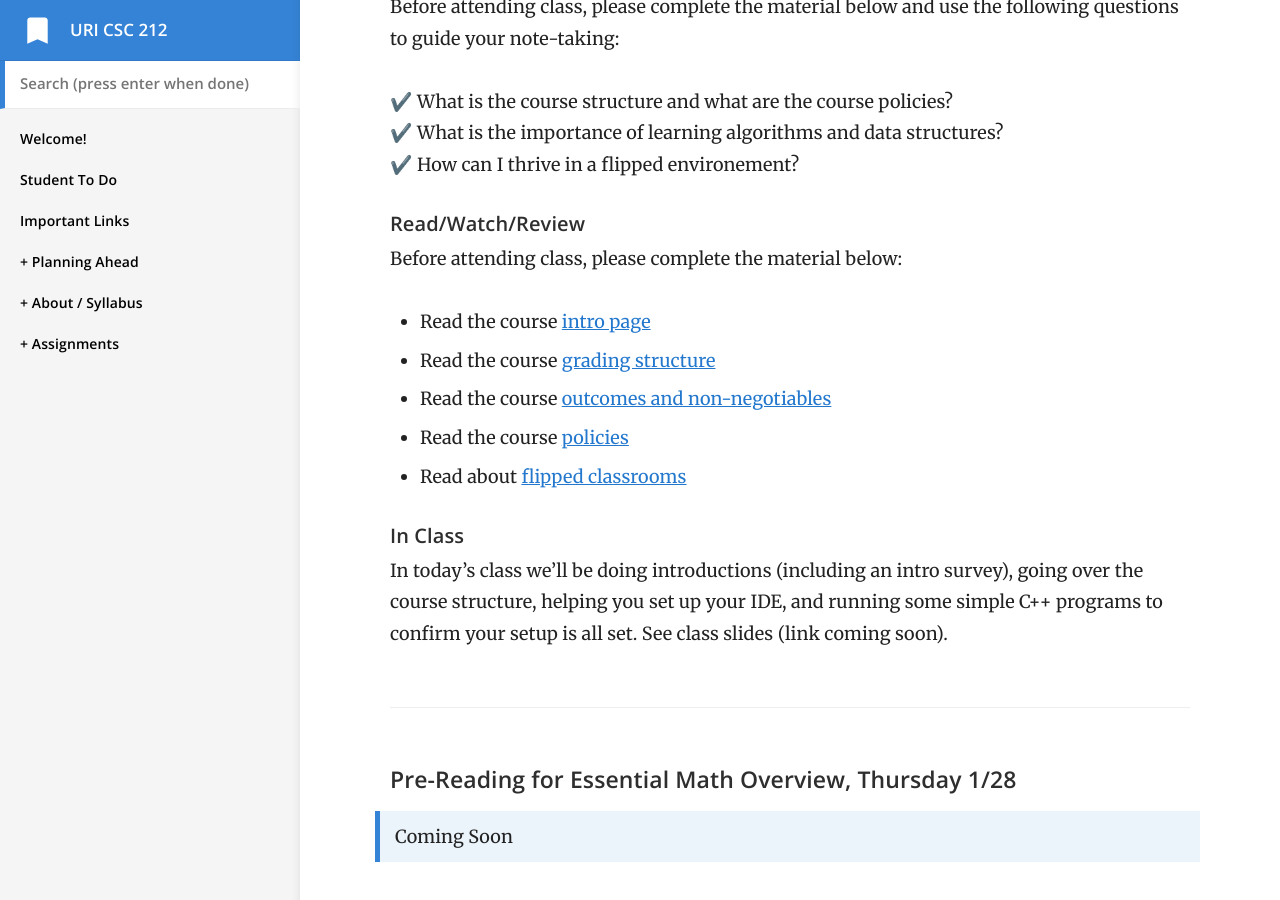
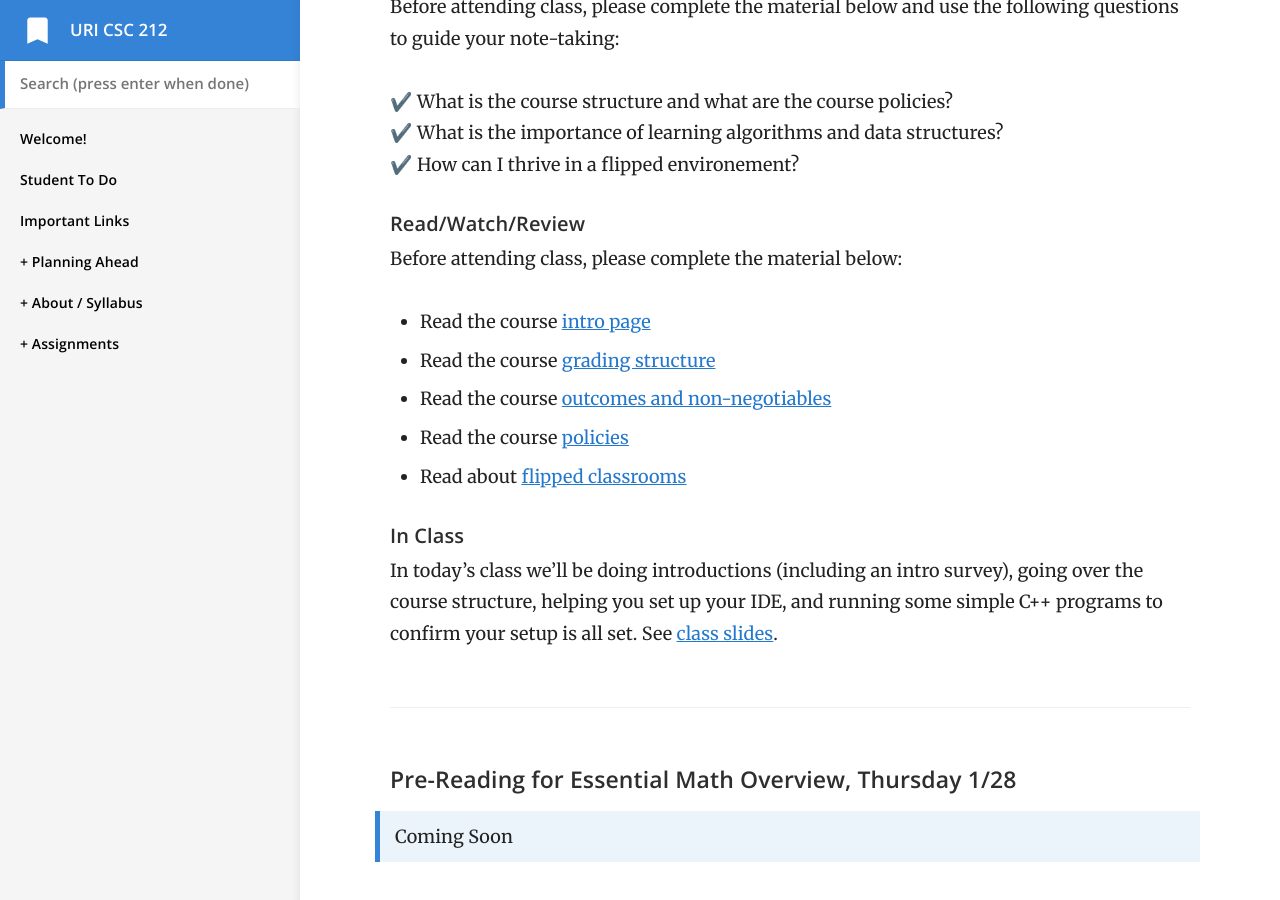
Before and after one commit to vcc-csc212/sp21-archive, a Jekyll site: the page built from _docs/weekly/wk1.md, in a window 1280 px wide and 900 px high, scrolled down 593 px. Built offline with Jekyll 4.4.1, drawn with Linux system fonts in a browser that asks for light colours.

Commit message:
added slides

```diff
--- a/_docs/weekly/wk1.md
+++ b/_docs/weekly/wk1.md
@@ -29,7 +29,7 @@ Before attending class, please complete the material below:
 - Read about [flipped classrooms](/flipped)
 
 ##### In Class
-In today's class we'll be doing introductions (including an intro survey), going over the course structure, helping you set up your IDE, and running some simple C++ programs to confirm your setup is all set. See class slides (link coming soon).
+In today's class we'll be doing introductions (including an intro survey), going over the course structure, helping you set up your IDE, and running some simple C++ programs to confirm your setup is all set. See [class slides](https://docs.google.com/presentation/d/1ceoCu9s6opk3Q-TCLYq1qMUOyptcG4EKfQNIhWnPlOs/edit?usp=sharing).
 
 ---
 
```
